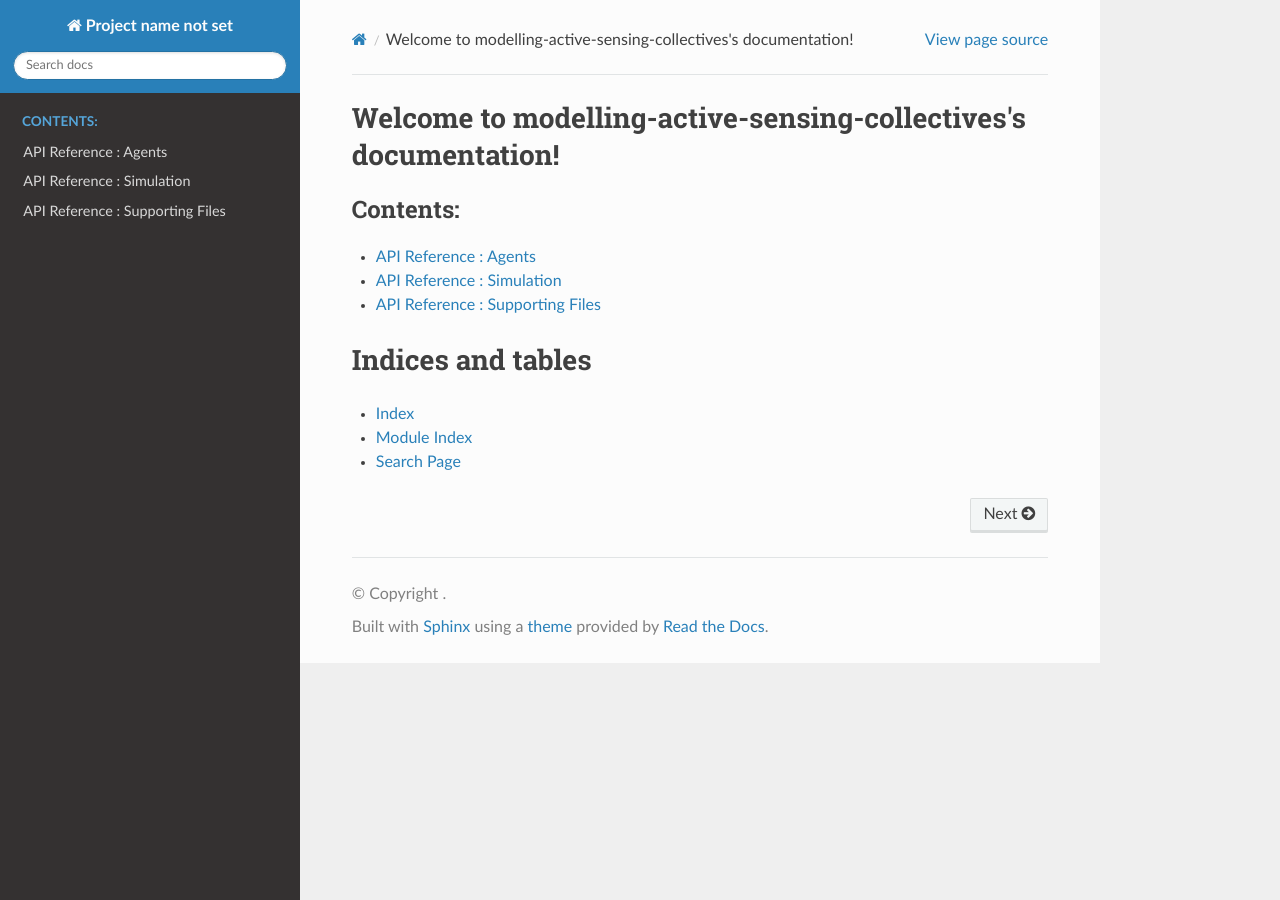
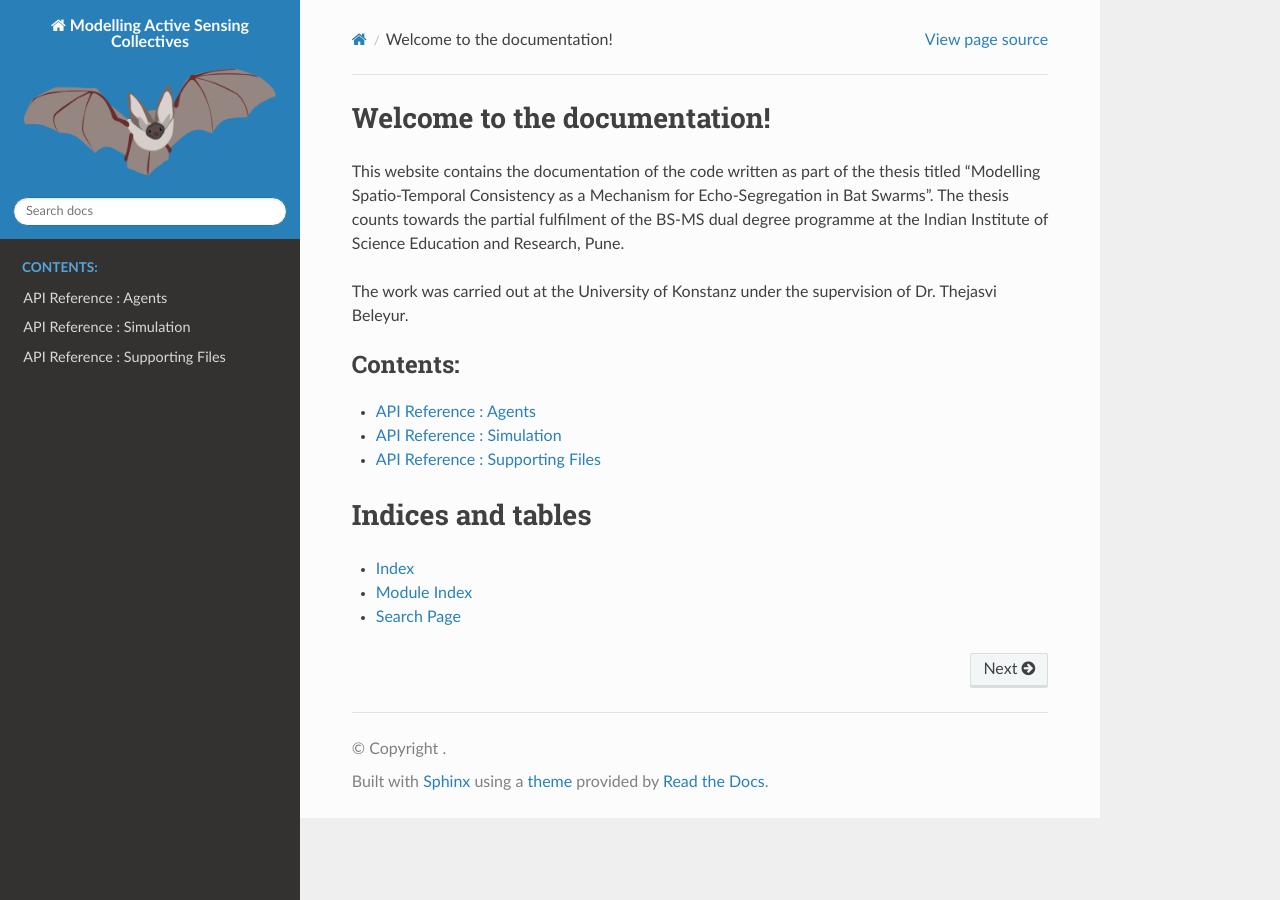
Before and after one commit to mogeraditya/modelling-active-sensing-collectives, a Sphinx documentation site: the page built from docs/source/index.rst, in a window 1280 px wide. Built offline with Sphinx 7.4.7 and the Read the Docs theme 3.1.0, drawn with Linux system fonts in a browser that asks for light colours.

Commit message:
final edits - for now
name logo and the husk of the documentation

```diff
--- a/docs/source/conf.py
+++ b/docs/source/conf.py
@@ -11,7 +11,7 @@ sys.path.insert(0, os.path.abspath("../../dynamic_model"))
 
 # -- Project information -----------------------------------------------------
 # https://www.sphinx-doc.org/en/master/usage/configuration.html#project-information
-
+project = " Modelling Active Sensing Collectives"
 extensions = [
     "sphinx.ext.autodoc",  # Core autodoc
     "sphinx.ext.napoleon",  # Enable Google/NumPy style parsing
@@ -49,3 +49,4 @@ language = "english"
 
 html_theme = "sphinx_rtd_theme"
 html_static_path = ["_static"]
+html_logo = "flying_bat.png"
--- a/docs/source/index.rst
+++ b/docs/source/index.rst
@@ -3,8 +3,12 @@
    You can adapt this file completely to your liking, but it should at least
    contain the root `toctree` directive.
 
-Welcome to modelling-active-sensing-collectives's documentation!
+Welcome to the documentation!
 ================================================================
+This website contains the documentation of the code written as part of the thesis titled “Modelling Spatio-Temporal Consistency as a Mechanism for Echo-Segregation in Bat Swarms”. The thesis counts towards the partial fulfilment of the BS-MS dual degree programme at the Indian Institute of Science Education and Research, Pune.
+
+The work was carried out at the University of Konstanz under the supervision of Dr. Thejasvi Beleyur.
+
 
 .. toctree::
    :maxdepth: 2
```
Also changed, not shown: docs/source/flying_bat.png (added), 1 other file.
